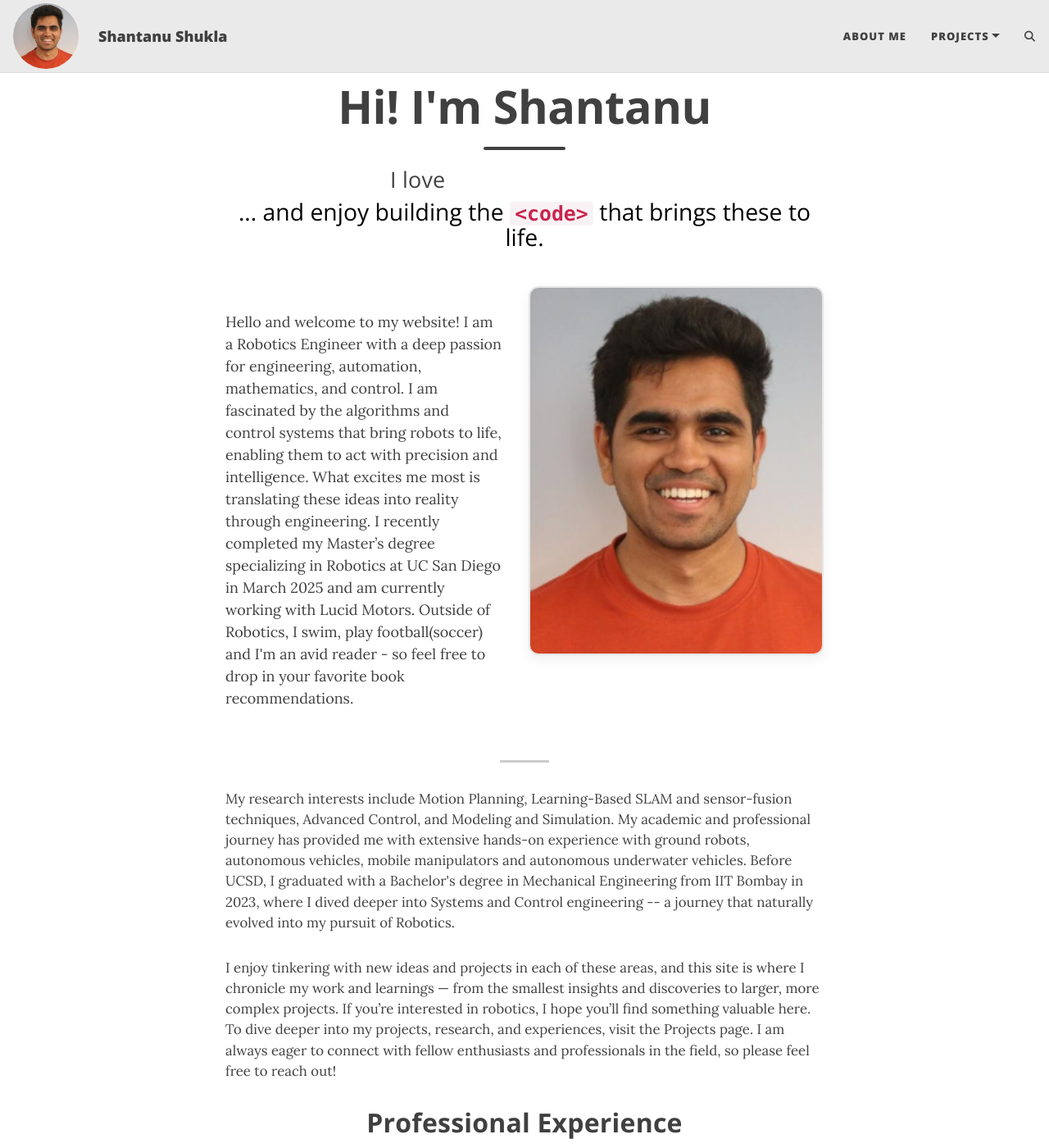
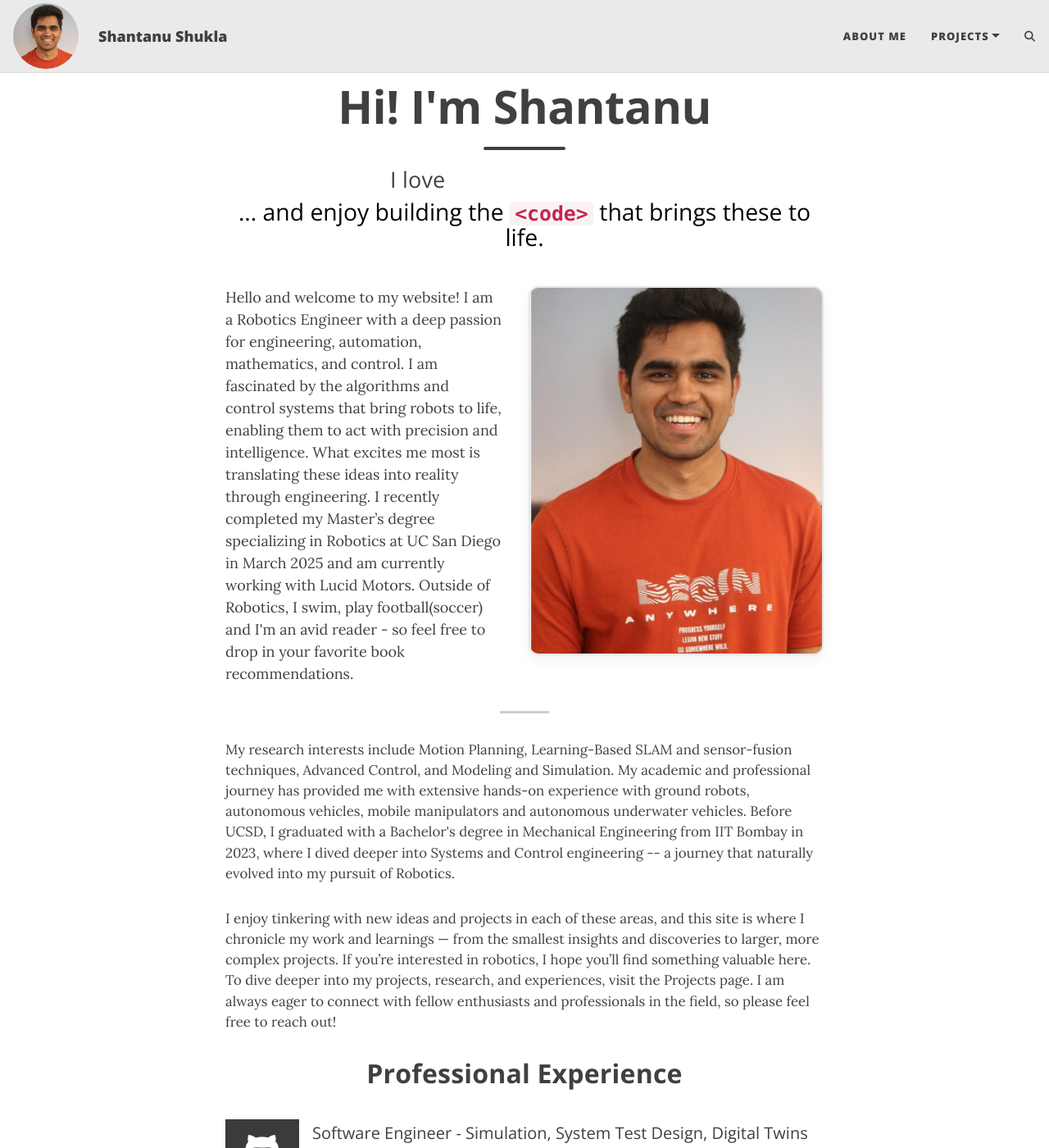
Before and after one commit to shantanusshukla/shantanusshukla.github.io, a Jekyll site: the page built from index.html, in a window 1280 px wide and 1400 px high. Shown: the whole window at 82% size. Built offline with Jekyll 4.4.1, drawn with Linux system fonts in a browser that asks for light colours; the list of posts is cut into pages by our own code; comment, search, counter and statistics services are not loaded.

Commit message:
change intro view

```diff
--- a/_includes/about-short.html
+++ b/_includes/about-short.html
@@ -1,9 +1,7 @@
 <div class="about-short">
-    <p>
-        Hello and welcome to my website! I am a Robotics Engineer with a deep passion for engineering, automation, mathematics,
-        and control. I am fascinated by the algorithms and control systems that bring robots to life, enabling them to act with
-        precision and intelligence. What excites me most is translating these ideas into reality through engineering.
-        I recently completed my Master’s degree specializing in Robotics at UC San Diego in March 2025 and am currently working with Lucid Motors.
-        Outside of Robotics, I swim, play football(soccer) and I'm an avid reader - so feel free to drop in your favorite book recommendations.
-    </p>
+    Hello and welcome to my website! I am a Robotics Engineer with a deep passion for engineering, automation, mathematics,
+    and control. I am fascinated by the algorithms and control systems that bring robots to life, enabling them to act with
+    precision and intelligence. What excites me most is translating these ideas into reality through engineering.
+    I recently completed my Master’s degree specializing in Robotics at UC San Diego in March 2025 and am currently working with Lucid Motors.
+    Outside of Robotics, I swim, play football(soccer) and I'm an avid reader - so feel free to drop in your favorite book recommendations.
 </div>
--- a/_layouts/home.html
+++ b/_layouts/home.html
@@ -10,8 +10,8 @@ layout: page
   </div>
   <div class="about-hero__photo">
     <div class="photo-frame">
-      <img src="{{ site.avatar | default: site.title-img | relative_url }}"
-           alt="{{ site.author | default: site.title }} portrait" />
+      <img src="{{ page.hero_photo | default: site.avatar | default: site.title-img | relative_url }}"
+     alt="{{ site.author | default: site.title }} portrait" />
     </div>
   </div>
 </section>
--- a/assets/css/style.css
+++ b/assets/css/style.css
@@ -254,6 +254,15 @@
   line-height: 1.6;
 }
 
+/* Home hero alignment fixes */
+.about-hero { align-items: start; }      /* top-align columns */
+
+/* Remove the decorative hr that pushes the first paragraph down */
+.about-hero .about-intro hr.small { display: none; }
+
+/* Tighten the first paragraph spacing in the hero */
+.about-hero .about-intro p:first-of-type { margin-top: 0; }
+
 /* Stack on small screens */
 @media (max-width: 991px){
   .about-hero{ grid-template-columns: 1fr; }
--- a/index.html
+++ b/index.html
@@ -8,4 +8,5 @@ show_posts: false
 after-content:
   - experience.html
   - education.html
+hero_photo: /assets/img/website-full-pic.png
 ---
```
Also changed, not shown: assets/img/website-full-pic.png (added).
